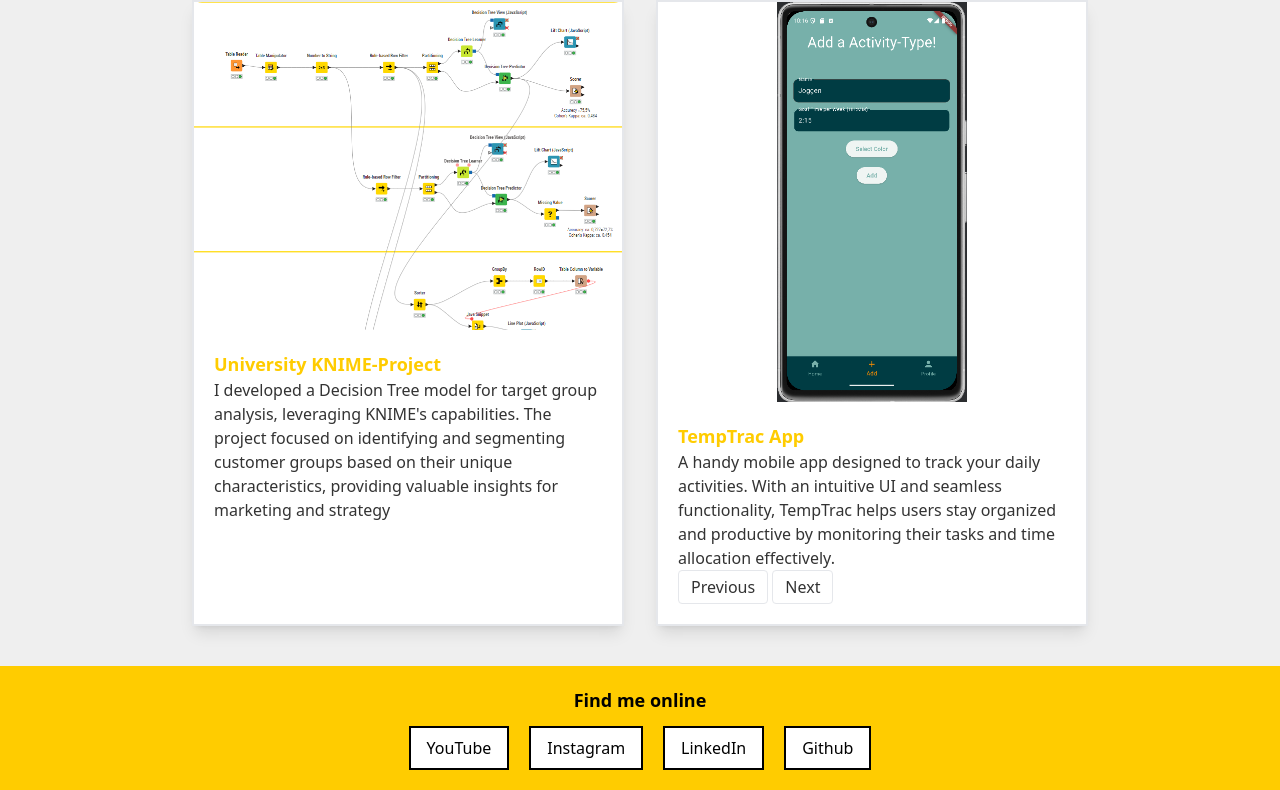
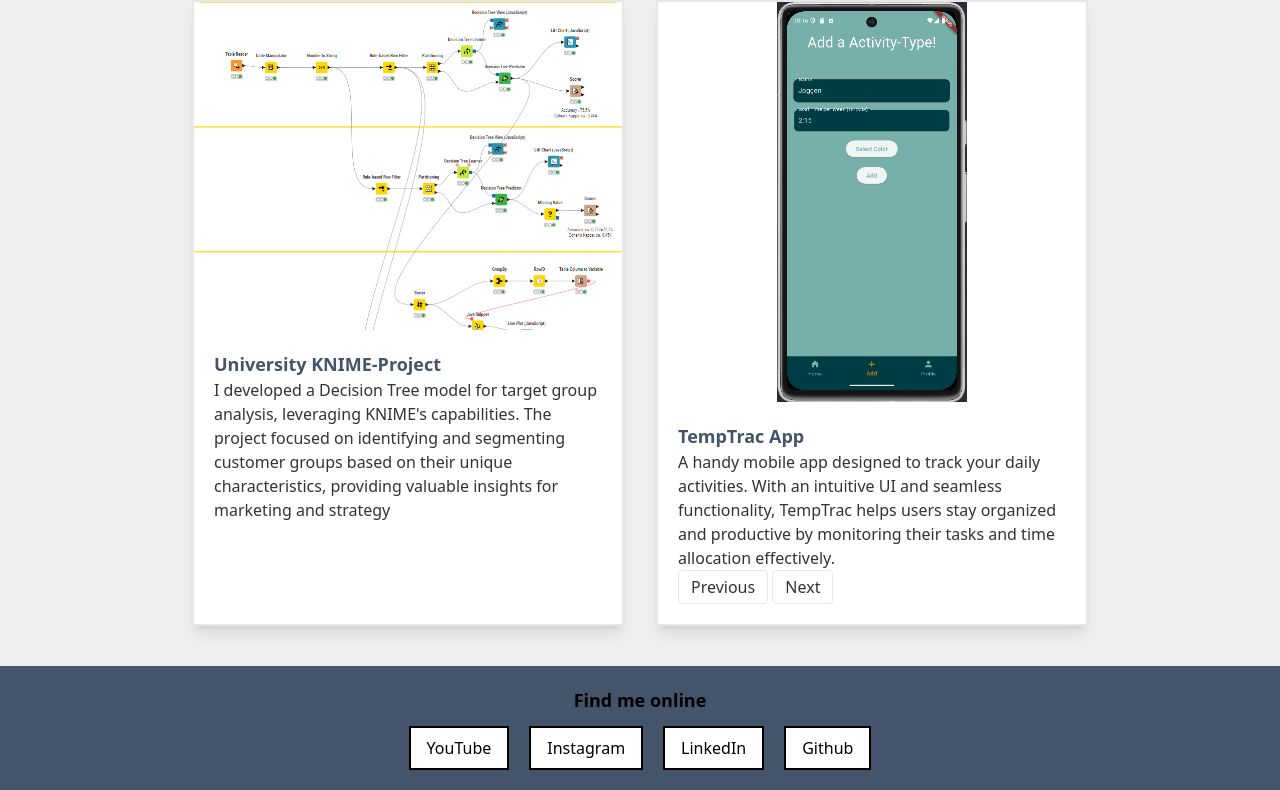
Before and after one commit to MGersting111/portfolio-website, a plain HTML site: page index.html in a window 1280 px wide. Shown: the part 783-1573 px from the top of the page. Drawn offline with nearby package versions, Linux system fonts and the light colour scheme.

Commit message:
Update index.html

```diff
--- a/index.html
+++ b/index.html
@@ -13,10 +13,10 @@
         color: #333333; /* Dunkelgrau für den Text */
       }
       .accent {
-        color: #ffcc00; /* Gelb für Akzente */
+        color: #44546A; /* Gelb für Akzente */
       }
       .accent-bg {
-        background-color: #ffcc00; /* Gelb für Hintergrund-Akzente */
+        background-color: #44546A; /* Gelb für Hintergrund-Akzente */
       }
     }
 
```
